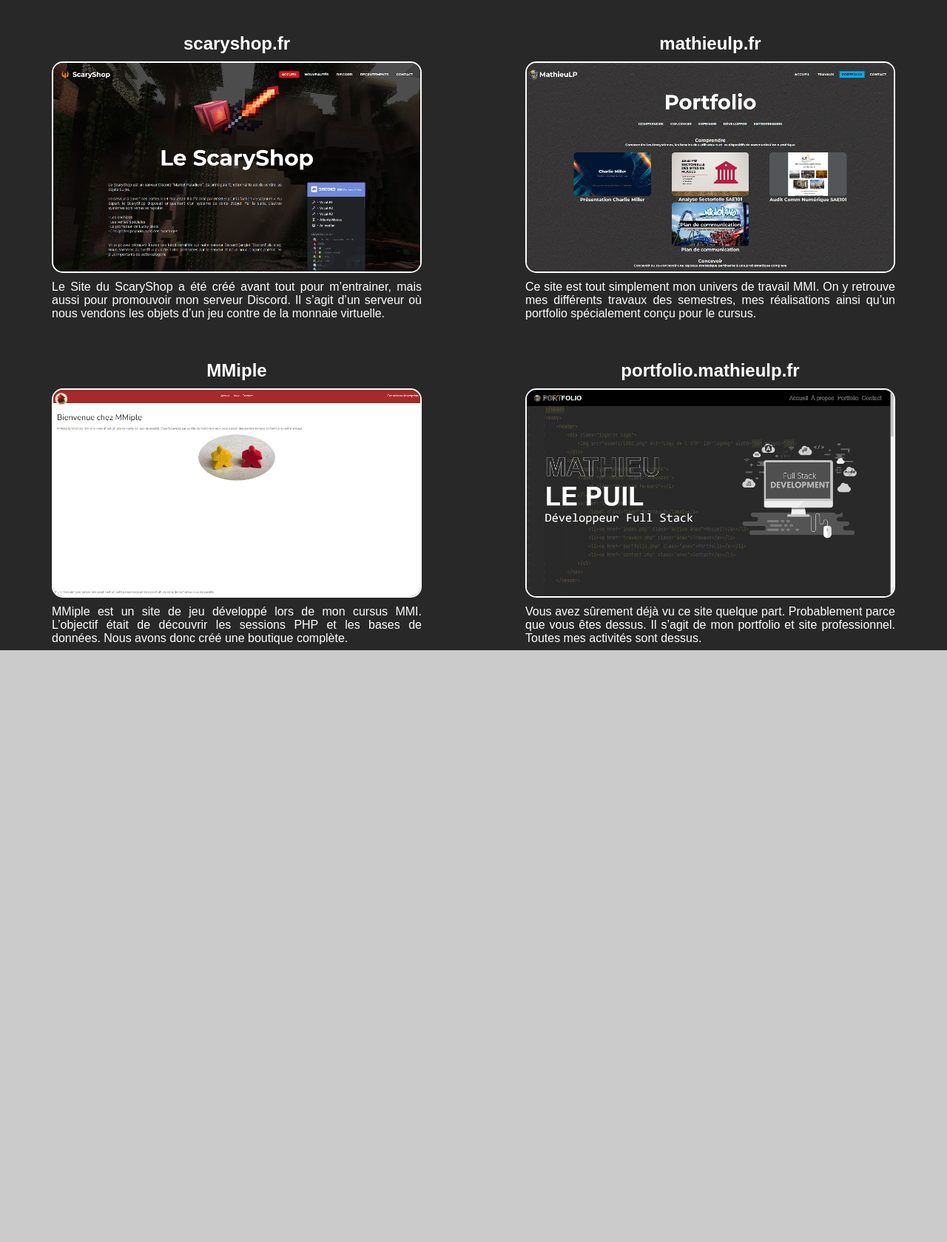
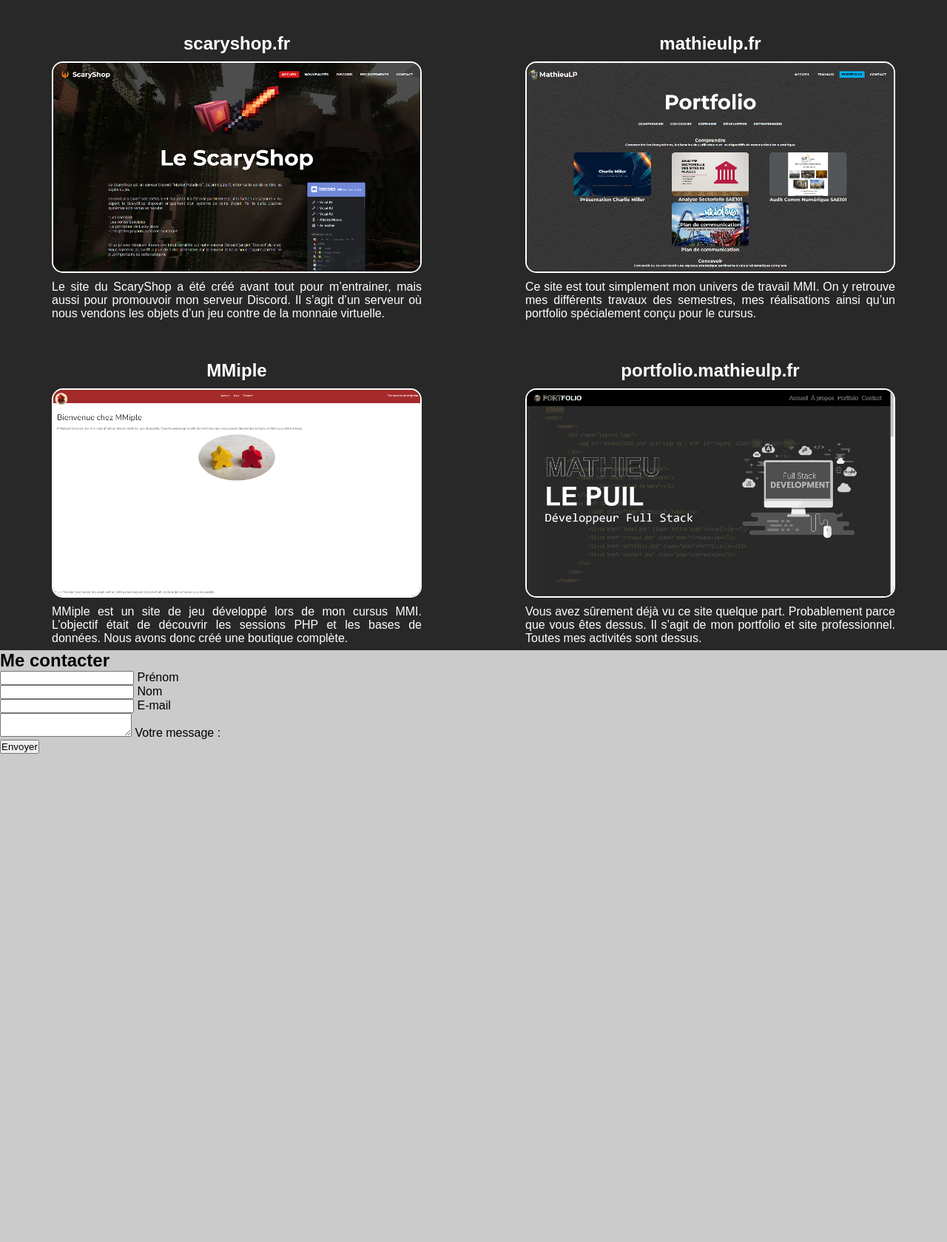
Before and after one commit to MathieuLePuil/portfolio.mathieulp.fr, a PHP site: page / in a window 1280 px wide. Shown: the part 1605-3284 px from the top of the page at 74% size. Run offline with PHP 8.4, Linux system fonts and the light colour scheme; some libraries are stand-ins or nearby versions.

Commit message:
Auto Commit

```diff
--- a/index.php
+++ b/index.php
@@ -41,7 +41,7 @@ require("header.inc.php")
     <div class="scaryshopfr">
         <h2 class="pf-titre">scaryshop.fr</h2>
         <img src="assets/scaryshop.fr.png" alt="scaryshop.fr" class="pf-img">
-        <p class="pf-texte">Le Site du ScaryShop a été créé avant tout pour m’entrainer, mais aussi pour promouvoir mon serveur Discord. Il s’agit d’un serveur où nous vendons les objets d’un jeu contre de la monnaie virtuelle.</p>
+        <p class="pf-texte">Le site du ScaryShop a été créé avant tout pour m’entrainer, mais aussi pour promouvoir mon serveur Discord. Il s’agit d’un serveur où nous vendons les objets d’un jeu contre de la monnaie virtuelle.</p>
     </div>
     <div class="mathieulpfr">
         <h2 class="pf-titre">mathieulp.fr</h2>
@@ -63,7 +63,52 @@ require("header.inc.php")
 </section>
 
 <section id="contact">
-
+    <div class="contactform">
+        <div class="container">
+            <h2>Me contacter</h2>
+            <div class="row100">
+                <div class="col">
+                    <div class="inputBox">
+                        <input type="text" name="" required="required">
+                        <span class="text">Prénom</span>
+                        <span class="line"></span>
+                    </div>
+                </div>
+                <div class="col">
+                    <div class="inputBox">
+                        <input type="text" name="" required="required">
+                        <span class="text">Nom</span>
+                        <span class="line"></span>
+                    </div>
+                </div>
+            </div>
+            <div class="row100">
+                <div class="col">
+                    <div class="inputBox">
+                        <input type="text" name="" required="required">
+                        <span class="text">E-mail</span>
+                        <span class="line"></span>
+                    </div>
+                </div>
+            </div>
+            <div class="row100">
+                <div class="col">
+                    <div class="inputBox">
+                        <textarea required="required"></textarea>
+                        <span class="text">Votre message :</span>
+                        <span class="line"></span>
+                    </div>
+                </div>
+            </div>
+            <div class="row100">
+                <div class="col">
+                    <div class="inputBox">
+                        <input type="submit" value="Envoyer">
+                    </div>
+                </div>
+            </div>
+        </div>
+    </div>
 </section>
 
 <script src="script/app.js"></script>
```
